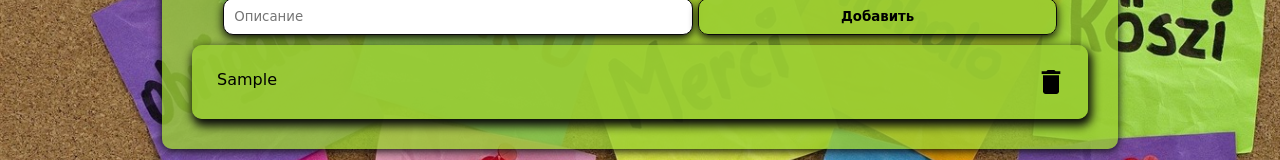
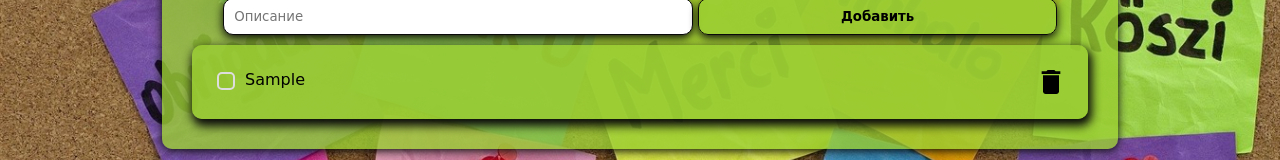
Before and after one commit to Elvis1221/To-Do, a website: page public/index.html in a window 1280 px wide. Both pictures are taken after typing "Sample" into the empty fields and a click on the button "Добавить". Shown: the part 160-320 px from the top of the page. Drawn offline with Linux system fonts and the light colour scheme.

Commit message:
commit 11/11/2020

```diff
--- a/css/styles.css
+++ b/css/styles.css
@@ -105,6 +105,21 @@
     border-radius: 10px;
     border: 1px solid #0a0a0a;
 }
+
+input[type=checkbox], label:before {
+    content: '';
+    /*background: #1BA39C;*/
+    border-radius: 5px;
+    border: 2px solid #ddd;
+    display: inline-block;
+    vertical-align: middle;
+    width: 10px;
+    height: 10px;
+    padding: 2px;
+    margin-right: 10px;
+    text-align: center;
+}
+
 
 input[type=checkbox] {
     opacity: 0;
```
